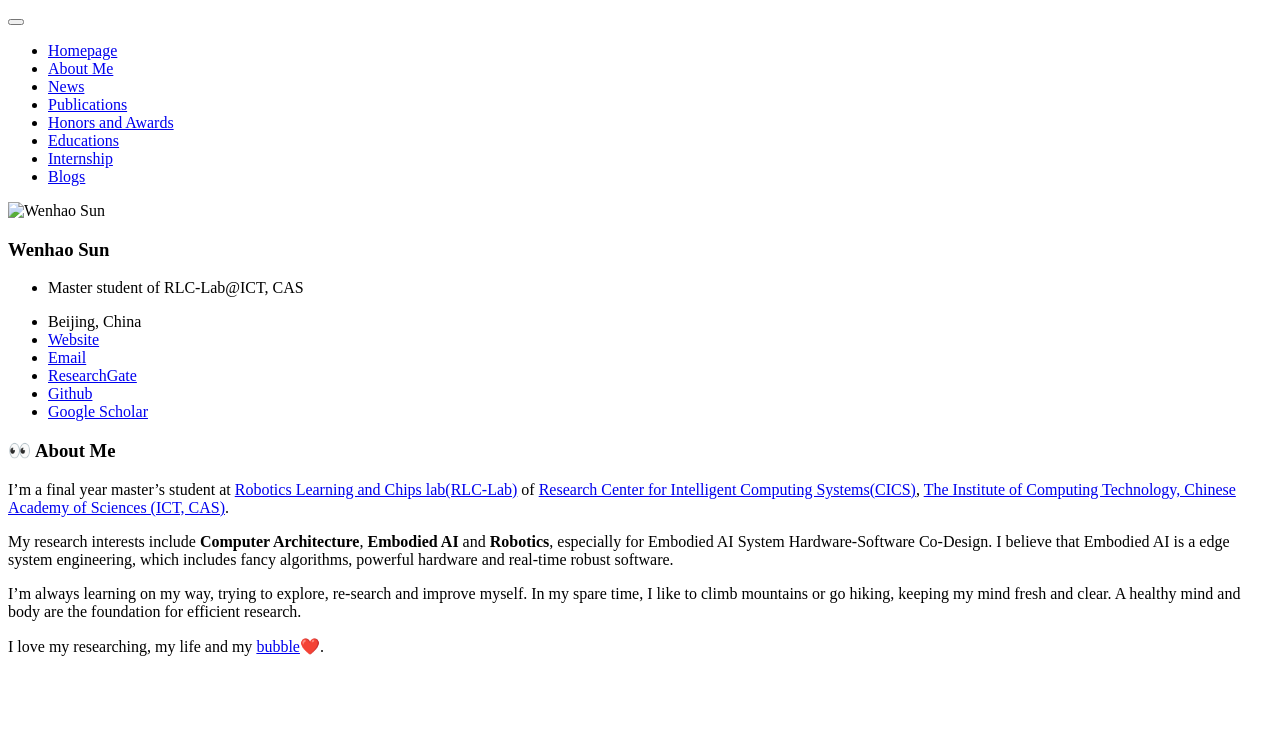
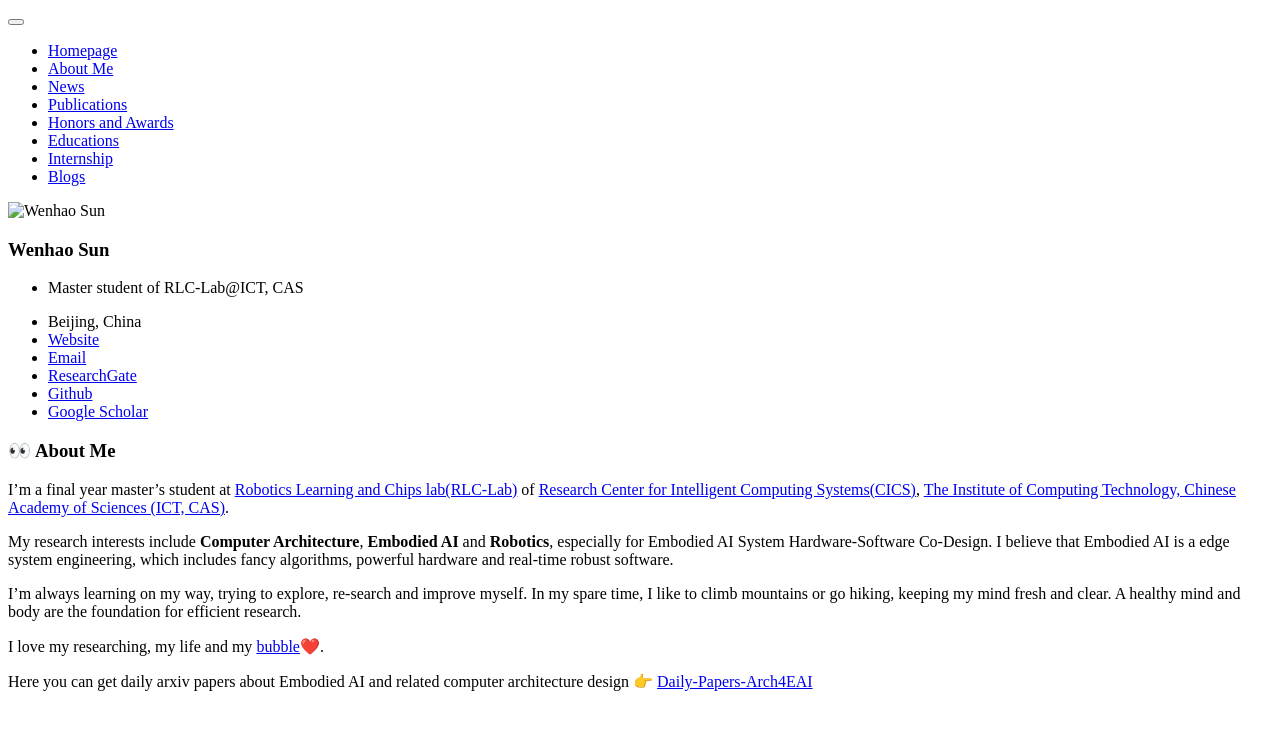
Before and after one commit to sun123-cmd/sun123-cmd.github.io, a Jekyll site: the page built from _pages/includes/intro.md, in a window 1280 px wide. Shown: the top 730 px of the page. Built offline with Jekyll 4.4.1, drawn with Linux system fonts in a browser that asks for light colours; our own code applies the rules of GitHub Pages for plain Markdown files.

Commit message:
Update intro.md

```diff
--- a/_pages/includes/intro.md
+++ b/_pages/includes/intro.md
@@ -9,3 +9,6 @@ My research interests include **Computer Architecture**, **Embodied AI** and **R
 I'm always learning on my way, trying to explore, re-search and improve myself. In my spare time, I like to climb mountains or go hiking, keeping my mind fresh and clear. A healthy mind and body are the foundation for efficient research.
 
 I love my researching, my life and my [bubble](https://panpancui1230.github.io/)❤️.
+
+
+Here you can get daily arxiv papers about Embodied AI and related computer architecture design 👉 [Daily-Papers-Arch4EAI](https://sun123-cmd.github.io/Daily-Papers-Arch4EAI/)
```
